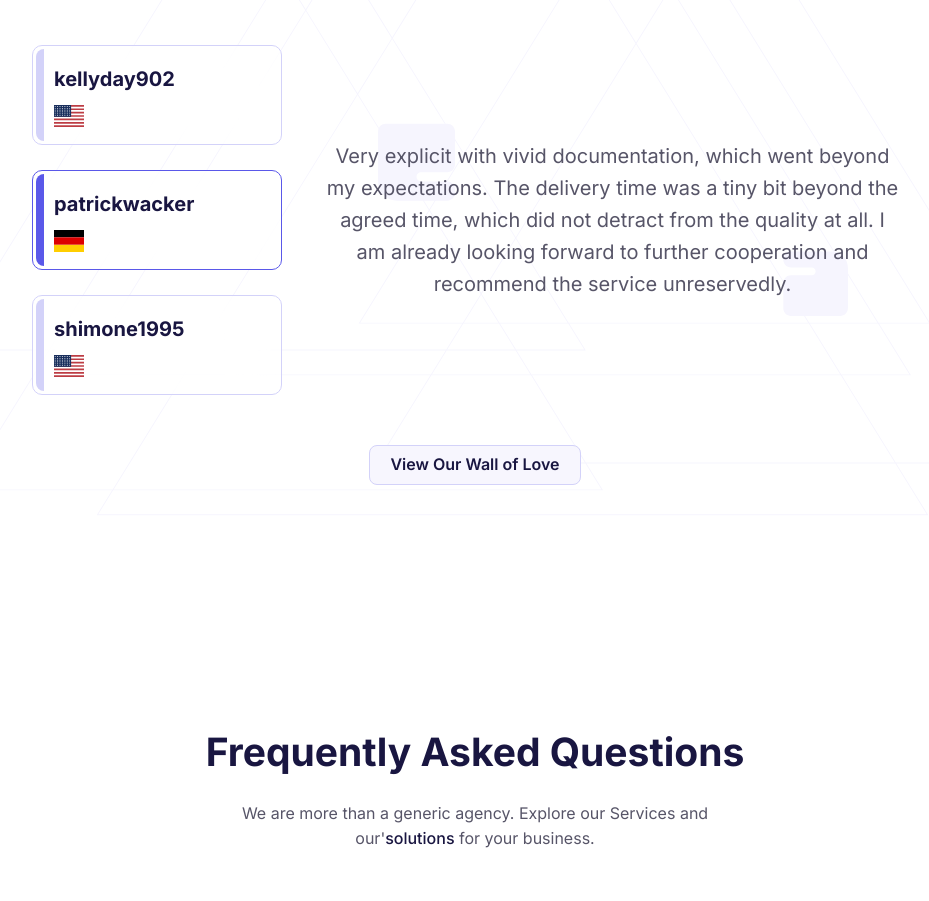
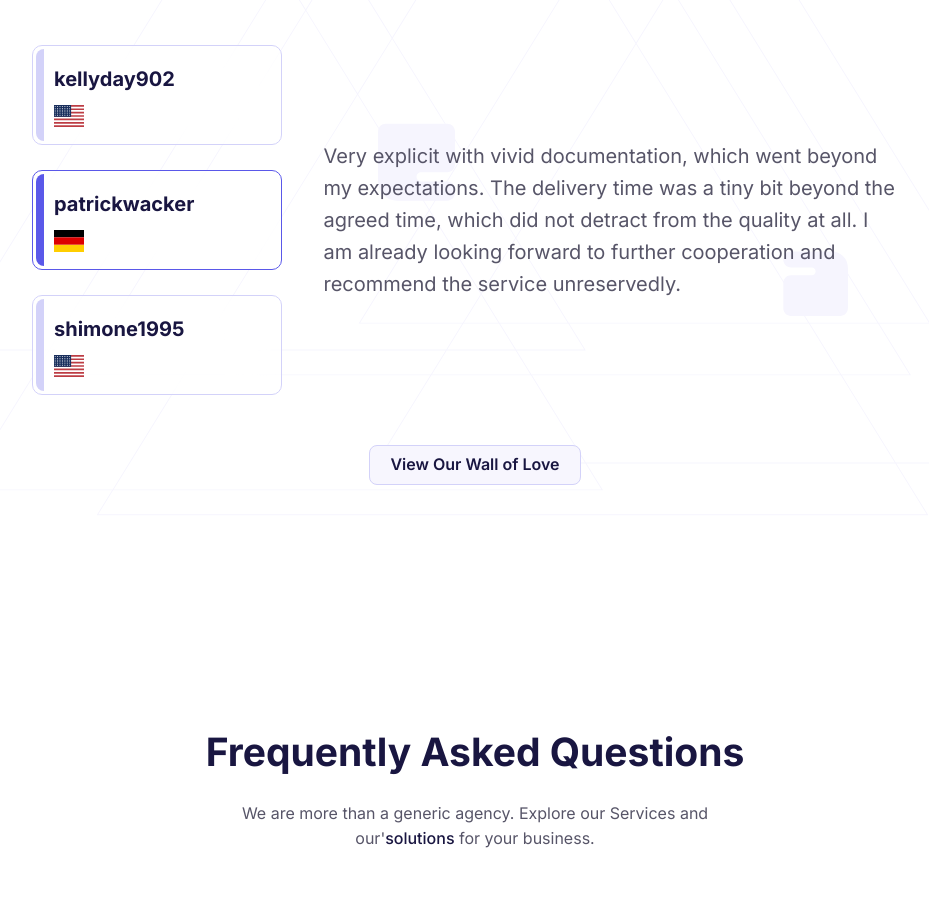
Before and after one commit to musiur/sociomatic, a Next.js app: page /services/content-writing-and-seo in a window 1280 px wide. Shown: the part 5520-6421 px from the top of the page, without its empty margins (165-1094 px from the left). Built offline with nearby package versions, Linux system fonts and the light colour scheme.

Commit message:
[Enhancement] Case Studies Footer Button #66

```diff
--- a/src/components/molecule/product-cards.tsx
+++ b/src/components/molecule/product-cards.tsx
@@ -44,15 +44,20 @@ const ProductCards = ({ params }: { params: { slug: string } }) => {
                       {title}
                     </h5>
                     <p>{description}</p>
+                    <div className="flex items-center small-gap">
                       <GetAQuote />
                       {!params.slug.includes("ui-ux-and-graphic-design") ? (
                         <Link href={link} passHref={true} target="_blank">
-                        <Button variant={"outline"} className="group gap-[8px]">
+                          <Button
+                            variant={"outline"}
+                            className="group gap-[8px]"
+                          >
                             Explore&nbsp;
                             <MoveRight className="stroke-[1.3px] w-[16px] stroke-primary group-hover:stroke-secondary" />
                           </Button>
                         </Link>
                       ) : null}
+                    </div>
                   </div>
                 </div>
               );
--- a/src/components/pages/home/testimonial.tsx
+++ b/src/components/pages/home/testimonial.tsx
@@ -40,8 +40,8 @@ const Testimonial = ({ data, calendly }: { data: any; calendly: boolean }) => {
               }
             )}
           </div>
-          <div className="max-w-[611px] bg-[url('/images/backgrounds/Quotes.svg')] bg-center bg-contain bg-no-repeat flex items-center justify-center">
-            <p className="hero-description text-center p-[16.5px]">
+          <div className="max-w-[611px] min-w-[300px] bg-[url('/images/backgrounds/Quotes.svg')] bg-center bg-contain bg-no-repeat flex items-center justify-center">
+            <p className="hero-description text-center lg:text-left p-[16.5px]">
               {
                 data.testimonialList.find(
                   (item: any) => item.id === currentTestimonial
```
Lines whose indentation alone changed are shown as unchanged.
